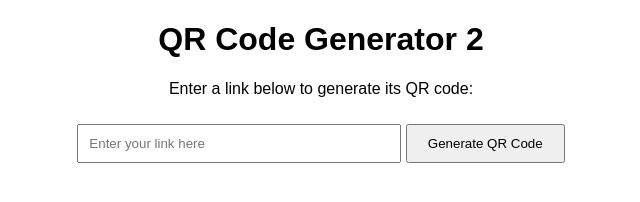
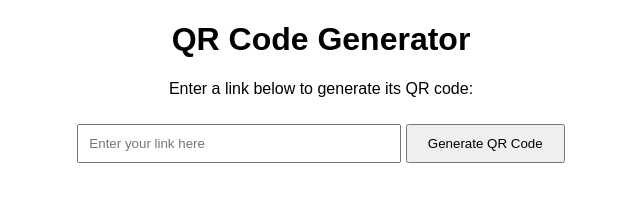
Before and after one commit to TM-175/QR_Code2, a plain HTML site: page index.html in a window 1280 px wide. Shown: the whole page, without its empty margins (319-959 px from the left). Drawn offline with Linux system fonts and the light colour scheme.

Commit message:
reverted changes to index.html title

```diff
--- a/index.html
+++ b/index.html
@@ -25,7 +25,7 @@
     </style>
 </head>
 <body>
-    <h1>QR Code Generator 2</h1>
+    <h1>QR Code Generator</h1>
     <p>Enter a link below to generate its QR code:</p>
     <input type="text" id="linkInput" placeholder="Enter your link here">
     <button onclick="generateQRCode()">Generate QR Code</button>
```
